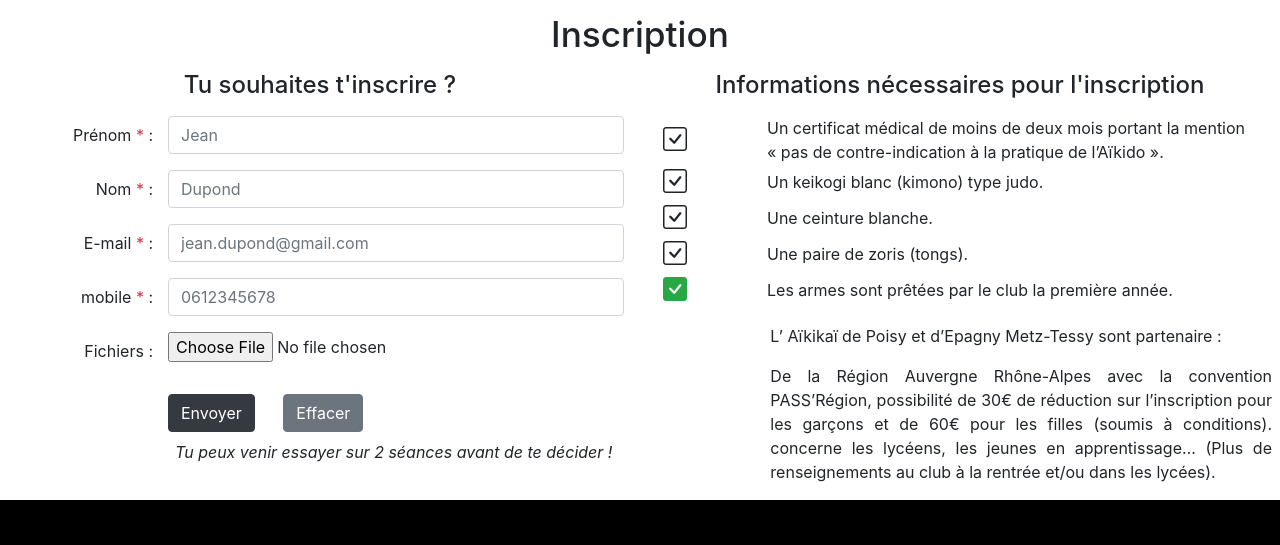
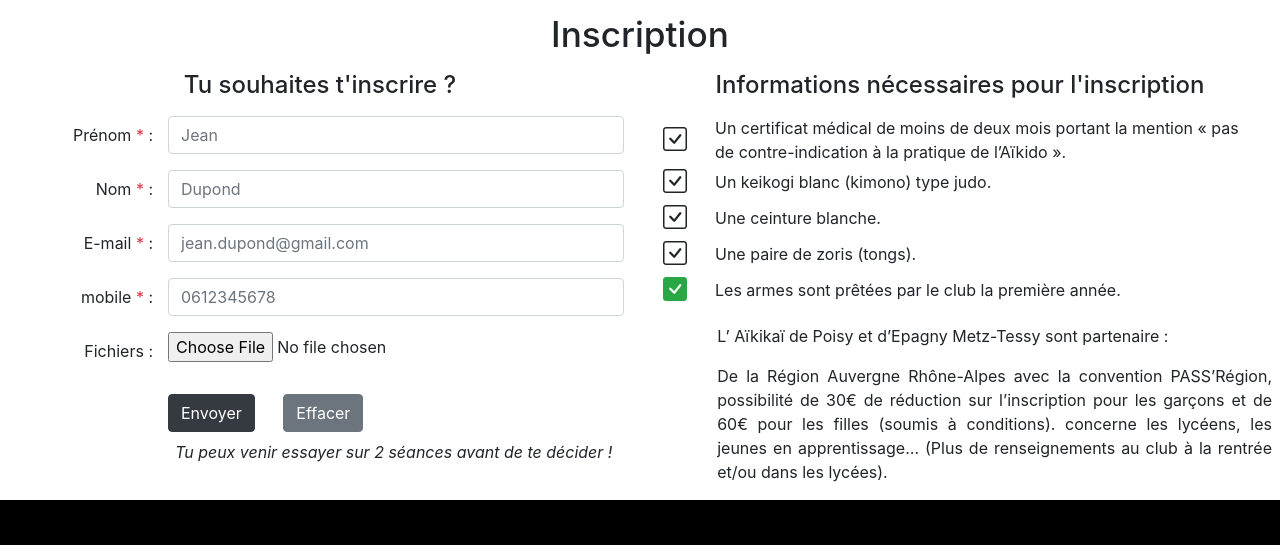
Before and after one commit to Maxdarkt/studi_projet_1, a plain HTML site: page index.html in a window 1280 px wide. Shown: the part 2397-2942 px from the top of the page. Drawn offline with nearby package versions, Linux system fonts and the light colour scheme.

Commit message:
Home responsive: Amélioration checkbox #register-infos

```diff
--- a/index.html
+++ b/index.html
@@ -327,28 +327,28 @@
                     <div id="register-infos" class="col-12 col-md-6">
                         <h3 class="text-center mb-3">Informations nécessaires pour l'inscription</h3>
                         <div class="row px-2 d-flex align-items-center">
-                            <i class="bi bi-check-square col-2"></i>
-                            <p class="col-10 align-middle mb-2 my-md-0 ">
+                            <i class="bi bi-check-square col-2 col-sm-1 text-center"></i>
+                            <p class="col-10 col-sm-11 align-middle mb-2 my-md-0 ">
                                 Un certificat médical de moins de deux mois portant la mention « pas de contre-indication à la pratique de l’Aïkido ».
                             </p>
-                            <i class="bi bi-check-square col-2"></i>
-                            <p class="col-10 align-middle mb-2 my-md-0">
+                            <i class="bi bi-check-square col-2 col-sm-1 text-center"></i>
+                            <p class="col-10 col-sm-11 align-middle mb-2 my-md-0">
                                 Un keikogi blanc (kimono) type judo.
                             </p>
-                            <i class="bi bi-check-square col-2"></i>
-                            <p class="col-10 align-middle mb-2 my-md-0">
+                            <i class="bi bi-check-square col-2 col-sm-1 text-center"></i>
+                            <p class="col-10 col-sm-11 align-middle mb-2 my-md-0">
                                 Une ceinture blanche.
                             </p>
-                            <i class="bi bi-check-square col-2"></i>
-                            <p class="col-10 align-middle mb-2 my-md-0">
+                            <i class="bi bi-check-square col-2 col-sm-1 text-center"></i>
+                            <p class="col-10 col-sm-11 align-middle mb-2 my-md-0">
                                 Une paire de zoris (tongs).
                             </p>
-                            <i class="bi bi-check-square-fill col-2 text-success"></i>
-                            <p class="col-10 align-middle mb-2 my-md-0">
+                            <i class="bi bi-check-square-fill col-2 col-sm-1 text-center text-success"></i>
+                            <p class="col-10 col-sm-11 align-middle mb-2 my-md-0">
                                 Les armes sont prêtées par le club la première année.
                             </p>
                             <div class="row justify-content-xl-end pl-xl-3 mt-3">
-                                <div class="col-12 col-xl-10 text-justify">
+                                <div class="col-12 col-xl-11 text-justify">
                                     <p>
                                         L’ Aïkikaï de Poisy et d’Epagny Metz-Tessy sont partenaire :
                                     </p>
```
